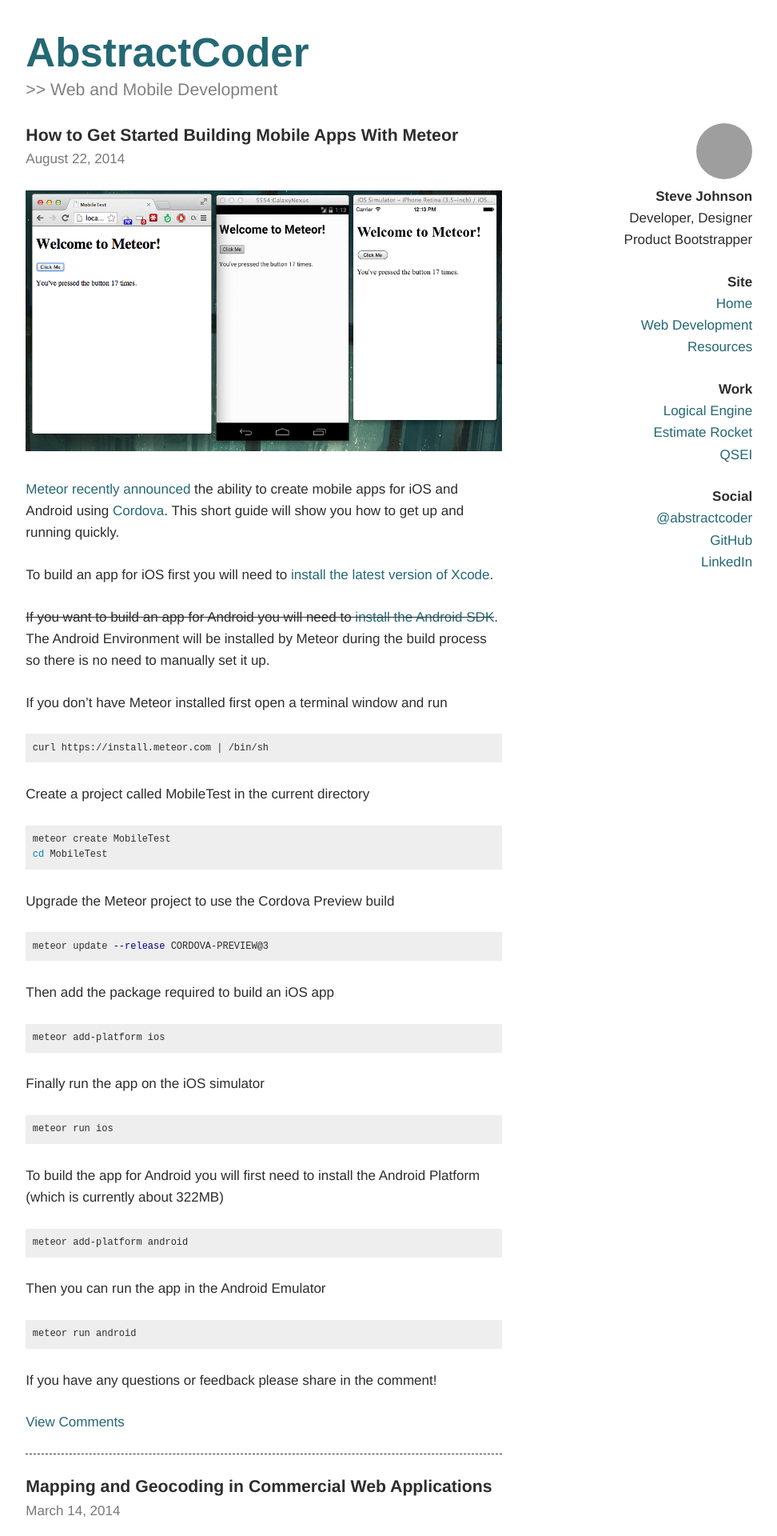
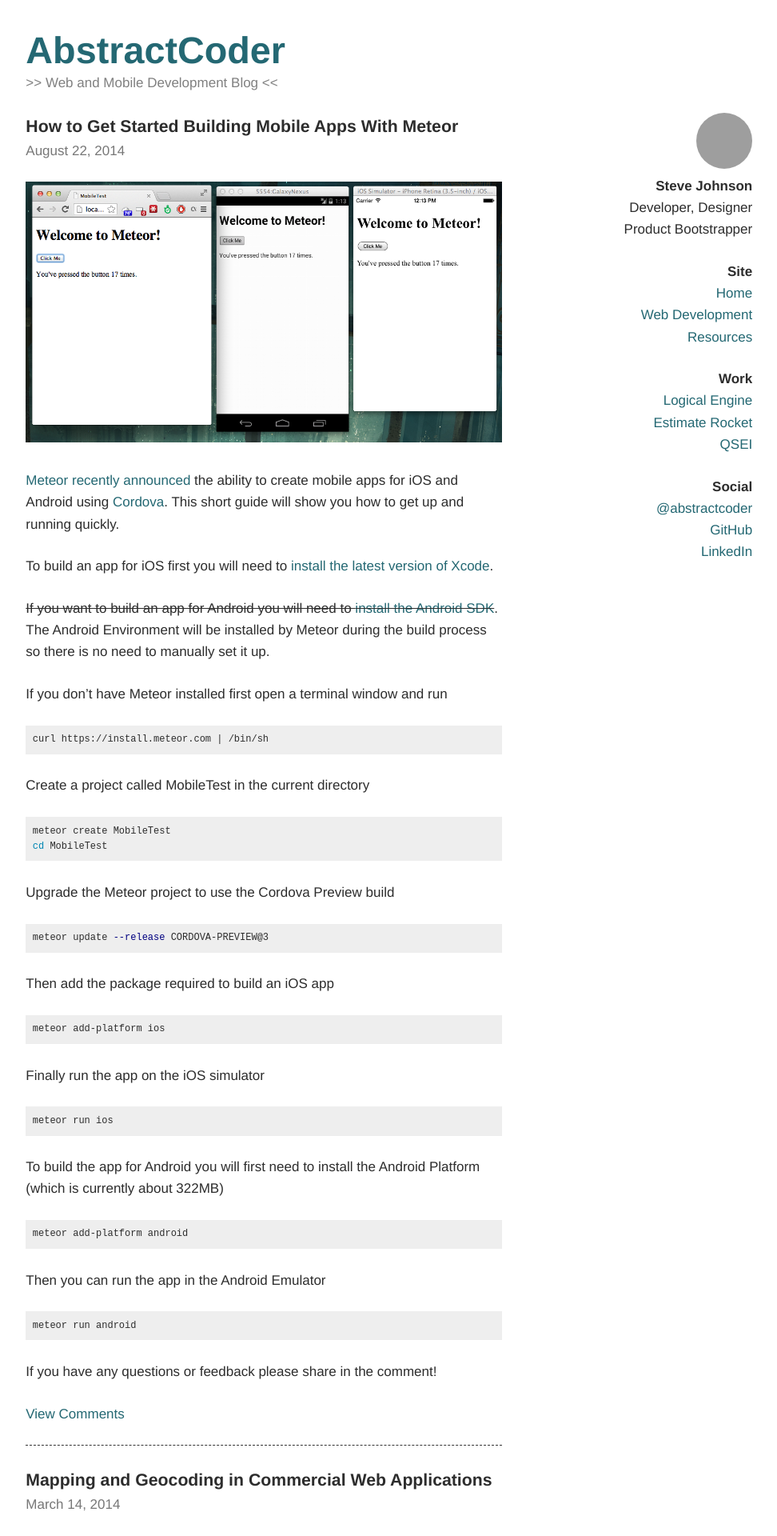
Before and after one commit to abstractcoder/abstractcoder.github.io, a Jekyll site: the page built from index.html, in a window 1280 px wide. Shown: the top 1920 px of the page at 80% size, without its empty margins (154-1126 px from the left). Built offline with Jekyll 4.4.1, drawn with Linux system fonts in a browser that asks for light colours; Markdown is read by kramdown in place of the engine named in the settings; comment, search, counter and statistics services are not loaded; grey boxes are pictures that could not be loaded.

Commit message:
Tweaked settings and layout

```diff
--- a/_layouts/default.html
+++ b/_layouts/default.html
@@ -25,7 +25,7 @@
         <div class="grid">
           <div class="unit span-grid">
             <h1 class="title"><a href="/">{{ site.name }}</a></h1>
-            <h2 class="subtitle">>> Web and Mobile Development</h2>
+            <h2 class="subtitle">>> Web and Mobile Development Blog <<</h2>
           </div>
           <div class="unit two-of-three">
   {{ content }}
--- a/css/style.css
+++ b/css/style.css
@@ -16,9 +16,10 @@
 .highlight pre { width: 100%; overflow-x: scroll; padding: 0.5rem; background: #eee; font-size: 12px; }
 .meta { color: #777; }
 
-h1.title { margin: 40px 0 0 0; font-size: 3rem; }
-h2.title { margin-bottom: 0; line-height: 1.5; font-size: 1.25rem; font-weight: bold; }
-h2.subtitle { margin: 0; font-size: 1.25rem; color: gray; margin-bottom: 20px; }
+h1.title { margin: 40px 0 0 0; font-size: 2.75rem; }
+h2.title { margin-bottom: 0; line-height: 1.6; font-size: 1.25rem; font-weight: bold; }
+h2.subtitle { margin: 0 0 20px 0; font-size: 1rem; color: gray; }
+h2 { margin: 0 0 10px 0; }
 
 .post {
   border-bottom: 1px dashed #333;
```
